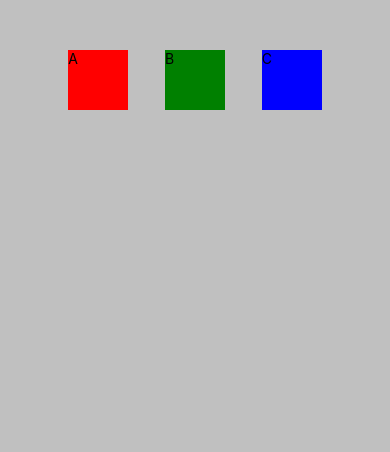
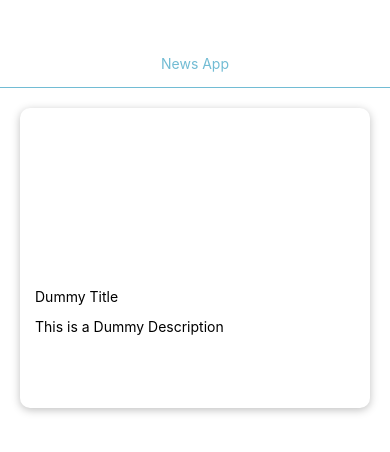
Before and after one commit to osmanforhad/ReactNativeNodejs, a React Native app in the folder newsApp/: screen / in a window 390 px wide. Shown: the top 452 px of the page. Built offline with nearby package versions, Linux system fonts and the light colour scheme.

Commit message:
working with card component and styling them

```diff
--- a/newsApp/App.js
+++ b/newsApp/App.js
@@ -2,36 +2,22 @@
 import React from 'react';
 import { StyleSheet, Text, View } from 'react-native';
 
+{/*import the Developer Created component */}
+import Header from './src/components/Header';
+import Card from './src/components/Card';
+
 export default function App() {
   return (
-    <View style={{
-      backgroundColor: 'silver',
-       padding:50,
-       flex:1,
-       flexDirection: 'row',
-       justifyContent: 'space-around',
-       alignItems: 'flex-start',
-      }}>
-    {/*making a flex box*/}
-      <View style={{width:60, height:60, backgroundColor: 'red'}}>
-        <Text>A</Text>
-      </View>
-      <View style={{width:60, height:60, backgroundColor: 'green'}}>
-        <Text>B</Text>
-      </View>
-      <View style={{width:60, height:60, backgroundColor: 'blue'}}>
-        <Text>C</Text>
-      </View>
-      <StatusBar style="auto" />
+    <View>
+
+    {/*include the Developer Created Component */}
+      <Header/>
+      <Card/>
+
     </View>
   );
 }
 
 const styles = StyleSheet.create({
-  container: {
-    flex: 1,
-    backgroundColor: '#fff',
-    alignItems: 'center',
-    justifyContent: 'center',
-  },
+
 });
--- /dev/null
+++ b/newsApp/src/components/Card.js
@@ -0,0 +1,55 @@
+import React from 'react';
+import {StyleSheet, Text, View, Platform} from 'react-native'
+
+{/*start functional component*/}
+const Card = () => {
+    return(
+        <View style={styles.card}>
+
+    <View style={styles.imageWrapper}>
+
+    </View>
+
+    <View style={styles.titleWrapper}>
+        <Text>Dummy Title</Text>
+    </View>
+
+    <View style={styles.descriptionWrapper}>
+    <Text>This is a Dummy Description</Text>
+    </View>
+
+    </View>
+    );
+}
+{/*end of the functional component*/}
+
+const styles = StyleSheet.create({
+    card:{
+        backgroundColor: '#ffffff',
+        height:300,
+        margin:20,
+        borderRadius:10,
+        shadowColor: 'black',
+        shadowOpacity: 0.25,
+        shadowOffset: {width:0, height:2},
+        shadowRadius:8,
+        elevation:5
+    },
+    imageWrapper:{
+        width:'100%',
+        height:'60%',
+        borderTopLeftRadius:10,
+        borderTopRightRadius:10,
+        overflow: 'hidden',
+    },
+    titleWrapper:{
+        height:'10%',
+        paddingHorizontal:15
+    },
+    descriptionWrapper:{
+        paddingHorizontal:15
+    }
+})
+
+{/*export component for output */}
+export default Card;
--- /dev/null
+++ b/newsApp/src/components/Header.js
@@ -0,0 +1,29 @@
+import React from 'react';
+import {StyleSheet, Text, View, Platform} from 'react-native'
+
+{/*start functional component*/}
+const Header = () => {
+    return(
+        <View style={styles.header}>
+    <Text style={styles.title}>News App</Text>
+    </View>
+    );
+}
+{/*end of the functional component*/}
+
+const styles = StyleSheet.create({
+    header:{
+        backgroundColor: Platform.OS === 'android' ? '#72bcd4' : '#ffffff',
+        padding:15,
+        borderBottomColor: Platform.OS === "android" ? '#ffffff' : '#72bcd4',
+        borderBottomWidth:1
+    },
+    title: {
+        marginTop: 40,
+        textAlign: 'center',
+        color: Platform.OS === 'android' ? '#ffffff' : '#72bcd4'
+    }
+})
+
+{/*export component for output */}
+export default Header;
```
